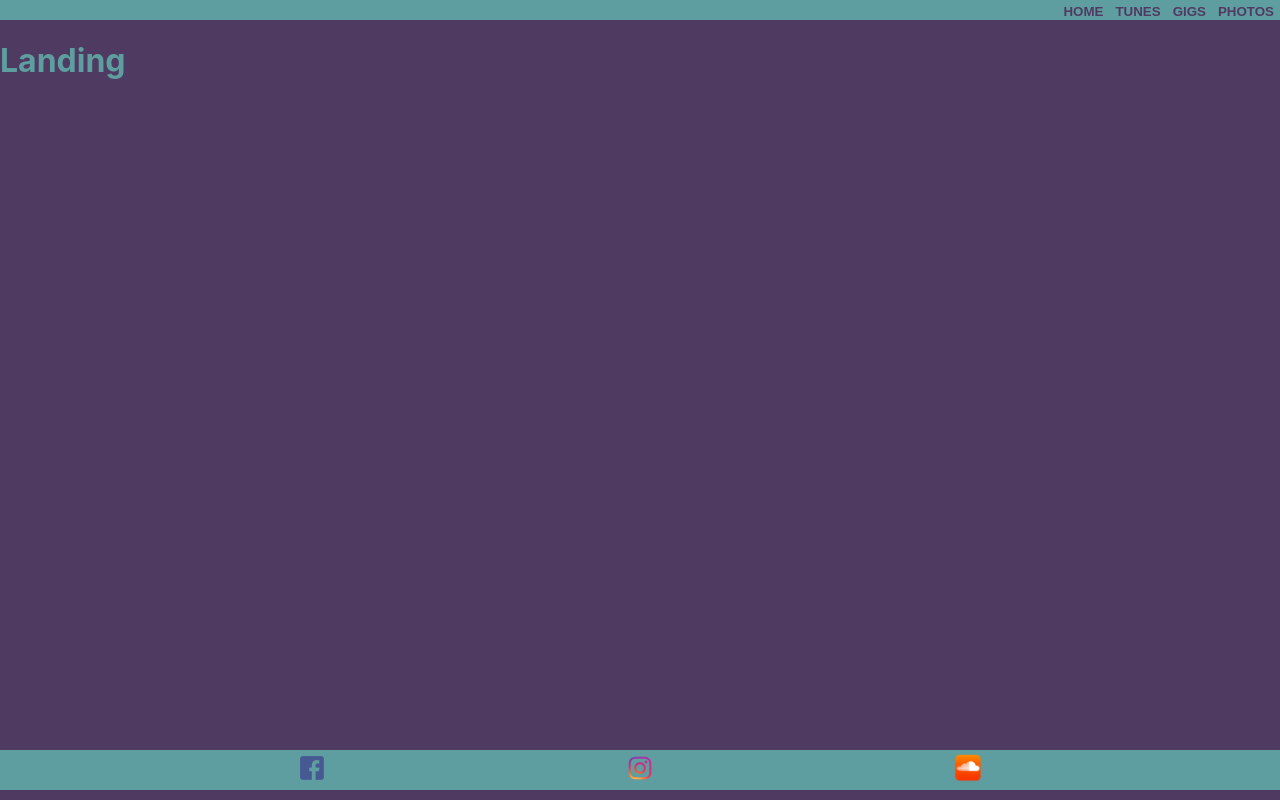
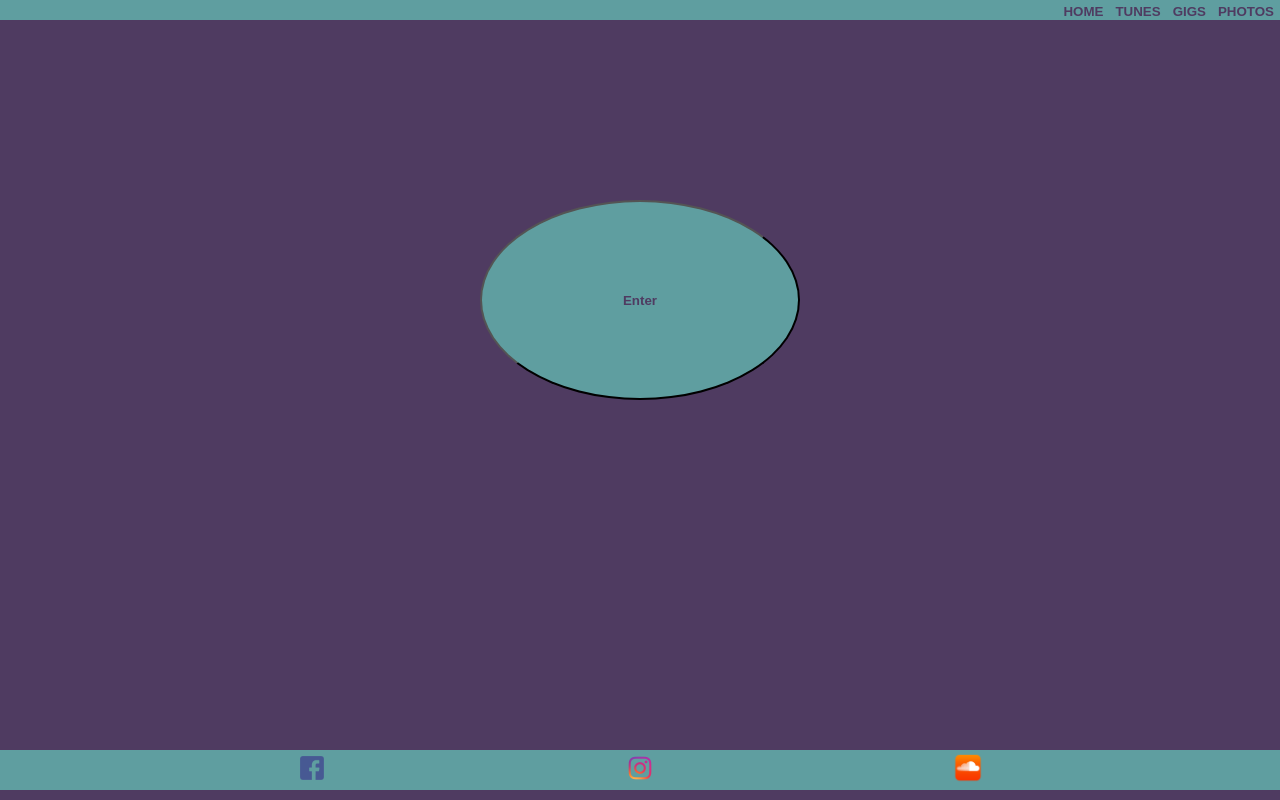
Before and after one commit to jordandavidson1990/fairweatherFriends, a React (Create React App) app: page / in a window 1280 px wide. Built offline with nearby package versions, Linux system fonts and the light colour scheme.

Commit message:
added loading pulse

```diff
--- a/src/App.css
+++ b/src/App.css
@@ -2,6 +2,7 @@ body {
   background: rgb(79, 59, 97);
   color: cadetblue;
   margin: 0 0 100px;
+  height: 100%;
 }
 
 a {
--- a/src/App.js
+++ b/src/App.js
@@ -1,30 +1,41 @@
-import React from "react";
+import React, { Suspense } from "react";
 import { createProvider } from "./context/index";
 import { Router } from "@reach/router";
+import Landing from "./pages/Landing";
+import Footer from "./components/footer";
+import LoadingPage from "./pages/LoadingPage";
 import Navbar from "./components/Navbar";
-import Landing from "./pages/Landing";
-import Home from "./pages/Home";
-import Tunes from "./pages/Tunes";
-import Gigs from "./pages/Gigs";
-import CubePage from "./pages/CubePage";
-import Photos from "./pages/Photos";
-import Footer from "./components/footer";
+import { lazyLoad } from "./helpers/helpers";
 import "./App.css";
+
+const Home = lazyLoad("Home");
+const Tunes = lazyLoad("Tunes");
+const Gigs = lazyLoad("Gigs");
+const CubePage = lazyLoad("CubePage");
+const Photos = lazyLoad("Photos");
+
+const Loading = () => <nav>Loading nav...</nav>;
 
 const Provider = createProvider({});
 
 function App() {
   return (
     <Provider>
+      <Suspense fallback={<Loading />}>
         <Navbar />
+      </Suspense>
+      <Suspense fallback={<LoadingPage />}>
         <Router primary={false}>
           <Landing path="/" />
+          <Landing path="/fairweatherFriends" />
           <Home path="/home" />
           <Tunes path="/tunes" />
           <Gigs path="/gigs" />
           <CubePage path="/cube" />
           <Photos path="/photos" />
+          <LoadingPage path="/loading" />
         </Router>
+      </Suspense>
       <Footer />
     </Provider>
   );
--- /dev/null
+++ b/src/components/EnterButton/index.js
@@ -0,0 +1,13 @@
+import React from "react";
+import "./styles.css";
+import { navigate } from "@reach/router";
+
+export default function EnterButton() {
+  return (
+    <div className="enter-container">
+      <button className="enter-button" onClick={() => navigate("/home")}>
+        Enter
+      </button>
+    </div>
+  );
+}
--- /dev/null
+++ b/src/components/EnterButton/styles.css
@@ -0,0 +1,26 @@
+.enter-container {
+  display: flex;
+  justify-content: center;
+  height: 70vh;
+  align-items: center;
+}
+
+.enter-button {
+  width: 25vw;
+  height: 25vh;
+  border-radius: 90%;
+  font-weight: bold;
+  text-transform: capitalize;
+  background-color: cadetblue;
+  color: #4f3b61;
+  transition-duration: 1s;
+}
+
+.enter-button:hover {
+  background-color: #4f3b61;
+  color: cadetblue;
+  transition-duration: 1s;
+}
+
+.enter-button:visited {
+}
--- a/src/helpers/data.js
+++ b/src/helpers/data.js
@@ -9,11 +9,13 @@ export const images = [
   "Ross2.jpeg",
   "Ross3.jpeg",
   "Ross4.jpeg",
-  "Wowsers.jpeg"
+  "Wowsers.jpeg",
 ];
 
 export const icons = [
   { image: "facebook", link: "https://www.facebook.com/FWFMusic/" },
   { image: "instagram", link: "https://www.instagram.com/fairweatherglasgow/" },
-  { image: "soundcloud", link: "https://soundcloud.com/user-193030019" }
+  { image: "soundcloud", link: "https://soundcloud.com/user-193030019" },
 ];
+
+export const art = ["colours.jpg", "FWF.jpeg", "IDWTK.jpg", "UpInTheAir.jpeg"];
--- /dev/null
+++ b/src/helpers/helpers.js
@@ -0,0 +1,8 @@
+import { lazy } from "react";
+export const lazyLoad = (page) => {
+  return lazy(() => {
+    return new Promise((resolve) => {
+      setTimeout(() => resolve(import(`../pages/${page}`)), 300);
+    });
+  });
+};
--- a/src/pages/Landing.js
+++ b/src/pages/Landing.js
@@ -1,5 +1,6 @@
 import React from "react";
+import EnterButton from "../components/EnterButton";
 
 export default function Landing() {
-  return <h1>Landing</h1>;
+  return <EnterButton />;
 }
--- /dev/null
+++ b/src/pages/LoadingPage.css
@@ -0,0 +1,36 @@
+.spinner {
+  margin: 100px auto;
+  width: 50px;
+  height: 40px;
+  text-align: center;
+  font-size: 10px;
+}
+
+#loading p {
+  /* animation: fadein 2s; */
+  background: #4f3b61;
+  border: 2px solid cadetblue;
+  color: cadetblue;
+  text-transform: capitalize;
+  text-align: center;
+  font-weight: bold;
+  padding: 10vw;
+  animation: pulse 2s infinite;
+}
+
+@keyframes pulse {
+  0% {
+    transform: scale(0.95);
+    box-shadow: 0 0 0 0 cadetblue;
+  }
+
+  70% {
+    transform: scale(1);
+    box-shadow: 0 0 0 10px cadetblue;
+  }
+
+  100% {
+    transform: scale(0.95);
+    box-shadow: 0 0 0 0 cadetblue;
+  }
+}
--- /dev/null
+++ b/src/pages/LoadingPage.js
@@ -0,0 +1,10 @@
+import React from "react";
+import "./LoadingPage.css";
+
+export default function LoadingPage() {
+  return (
+    <div className="spinner" id="loading">
+      <p>Chill we loading...</p>
+    </div>
+  );
+}
```
Also changed, not shown: 1 other file (tests, documents, lock files or other folders). Lines whose indentation alone changed are shown as unchanged.
